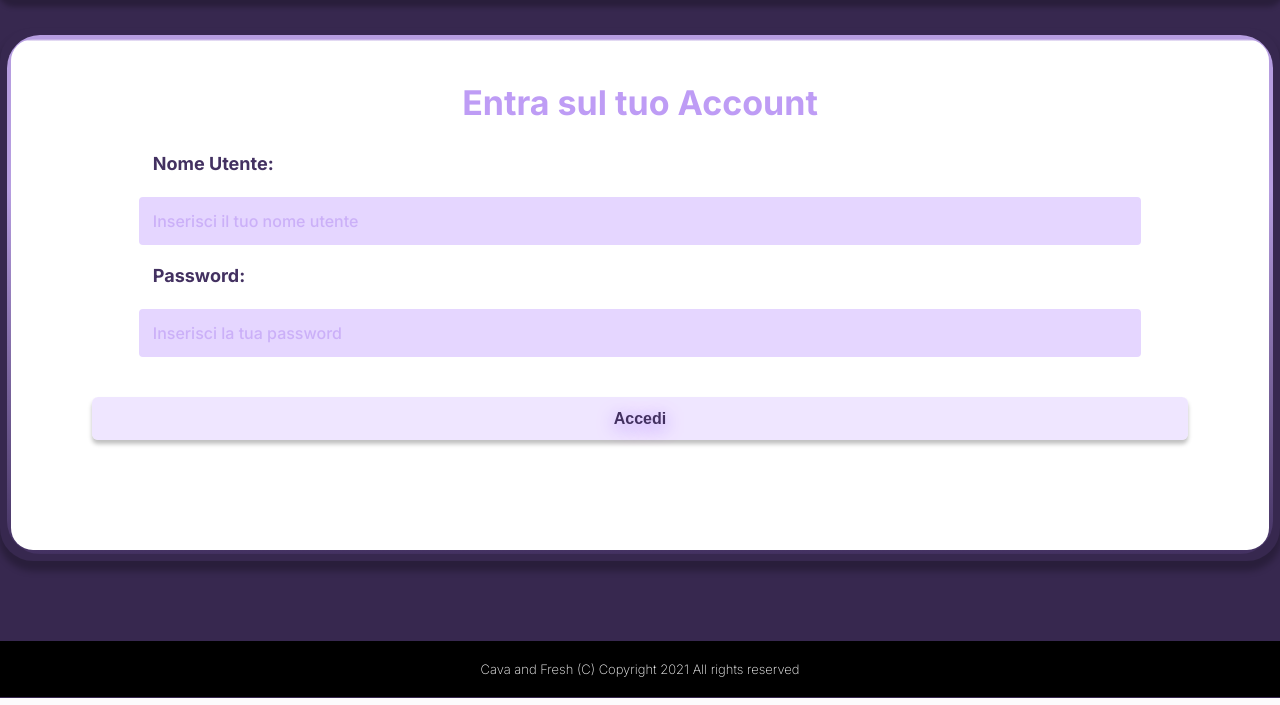
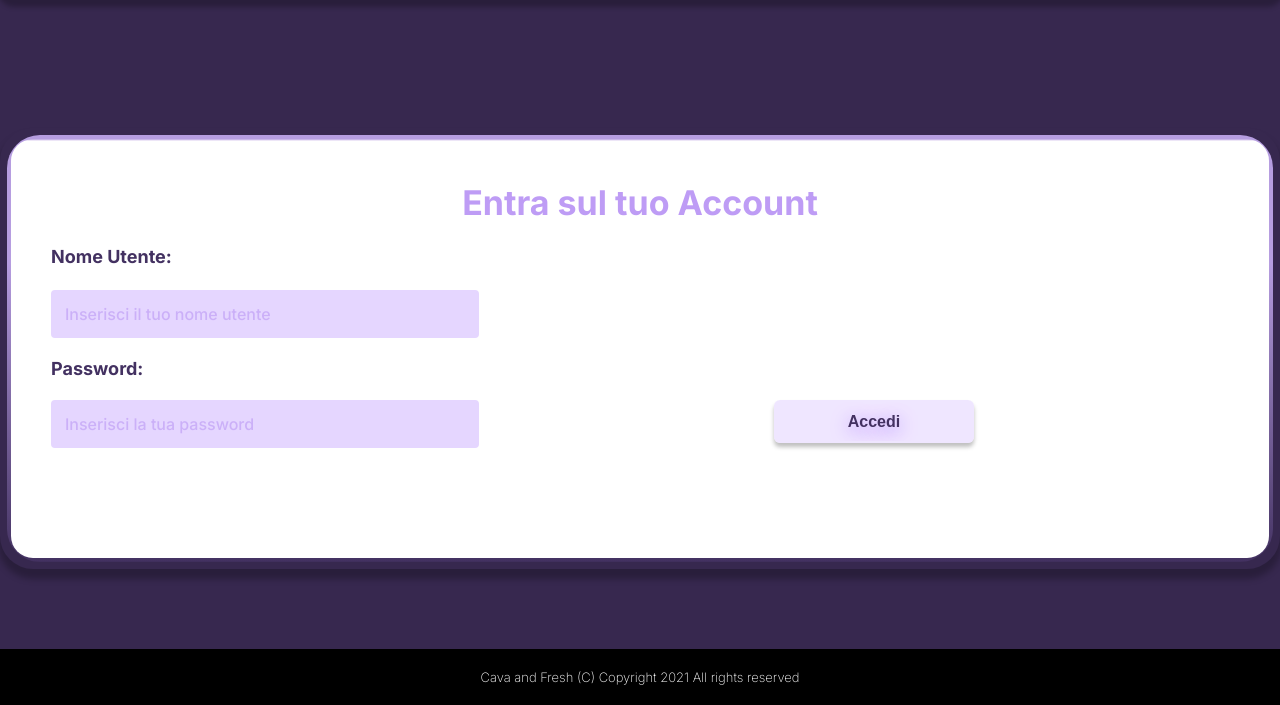
Before and after one commit to CavDev26/Oniric-WebSite, a PHP site: page /html/login.html in a window 1280 px wide; the page is wider, and only the part inside the window is pictured. Shown: the part 102-807 px from the top of that part. Run offline with PHP 8.4, Linux system fonts and the light colour scheme.

Commit message:
little adjustments to login page

```diff
--- a/css/login_signup.css
+++ b/css/login_signup.css
@@ -6,17 +6,18 @@
   line-height: 41px;
   text-align: center;
   color: #be9cf5;
-  padding: 0 80px;
-  margin-bottom: 30px;
+  padding: 0 10%;
+  width: 80%;
+  margin: 0, 0, 30px, 0;
 }
 
 .form {
   margin: 20px;
   padding: 12px;
-  display: inline-block;
   background: #e5d6ff;
   border-radius: 4px;
   width: 80%;
+  max-width: 400px;
   border: 2px solid #e5d6ff;
   -webkit-transition: 0.5s;
   transition: 0.5s;
@@ -49,8 +50,27 @@
   font-size: 16px;
   line-height: 19px;
   color: #433161;
-  width: 90%;
+  max-width: 330px;
+  min-width: 200px;
   margin: 20px 0;
   padding: 10px 0;
   text-shadow: 0px 4px 17px #ad7cff;
 }
+
+.inline-block {
+  display: inline-block;
+}
+.block {
+  display: block;
+}
+.fullWidth {
+  width: 100%;
+}
+
+.p-20l {
+  padding-left: 20px;
+}
+
+.center {
+  text-align: center;
+}
--- a/html/login.html
+++ b/html/login.html
@@ -9,27 +9,27 @@
 
     <title>Cava 2000</title>
   </head>
-  <body>
+  <body class="center">
     <nav class="navbar-top">
       <img src="../img/3barsNav.png" alt="" class="dropmenu" />
       <img src="../img/first_logo.jpg" alt="" class="main-logo" />
       <img src="../img/notification.png" alt="" class="notification-menu" />
     </nav>
 
-    <div class="productBack fullHeight">
+    <div class="productBack fullHeight inline-block">
       <h1 class="signUpTitle">Entra sul tuo Account</h1>
       <form>
-        <label for="username" class="priceItem left">Nome Utente:</label><br />
+        <label for="username" class="priceItem left fullWidth p-20l">Nome Utente:</label><br />
         <input
-          class="form"
+          class="form left"
           type="text"
           id="username"
           name="username"
           placeholder="Inserisci il tuo nome utente"
         /><br />
-        <label for="password" class="priceItem left">Password:</label><br />
+        <label for="password" class="priceItem left block fullWidth p-20l">Password:</label><br />
         <input
-          class="form"
+          class="form left"
           type="password"
           id="password"
           name="password"
@@ -37,9 +37,8 @@
         /><br />
       </form>
       <footer>
-        <button type="button" class="softButton">
-          <span class="buttonContent">Accedi</span>
-        </button>
+        <input class="softButton" type="submit" value="Accedi">
+        </input>
       </footer>
     </div>
 
```
